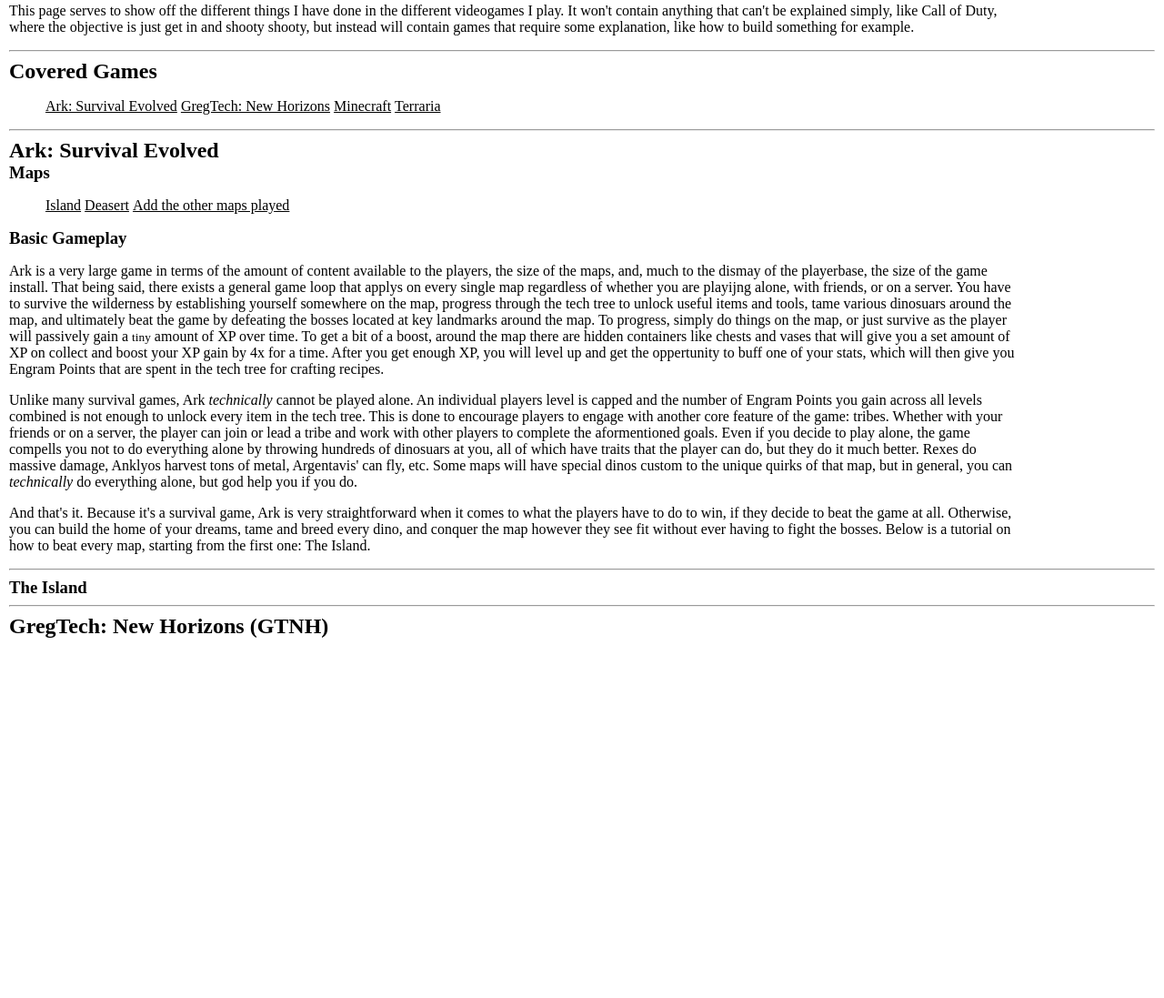
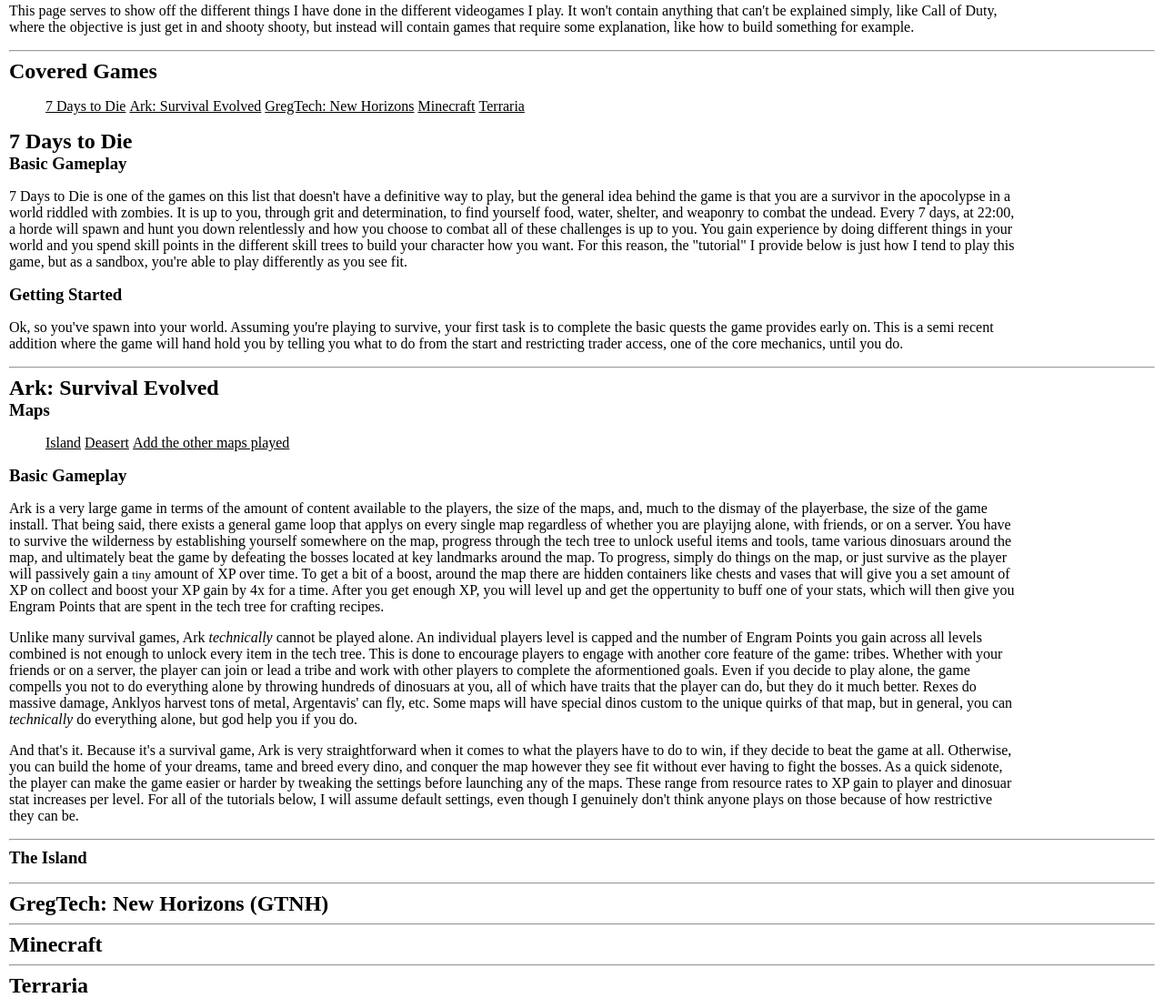
Before and after one commit to Taks396/taks396.github.io, a plain HTML site: page HTML Files/Gaming Projects.html in a window 1280 px wide. Shown: the part 158-1255 px from the top of the page at 91% size. Before the commit the page ends 860 px from the top, so only its background shows below. Drawn offline with Linux system fonts and the light colour scheme.

Commit message:
Added rest of the game headers and a 7dtd description - Gaming Projects.html

```diff
--- a/HTML Files/Gaming Projects.html
+++ b/HTML Files/Gaming Projects.html
@@ -23,11 +23,19 @@
 
       <h2>Covered Games</h2>
       <ul id="menu">
+		<li><a href="#7dtd">7 Days to Die</a></li>
         <li><a href="#ark">Ark: Survival Evolved</a></li>
         <li><a href="#greg">GregTech: New Horizons</a></li>
         <li><a href="#minecraft">Minecraft</a></li>
         <li><a href="#terraria">Terraria</a></li>
       </ul>
+
+			<h2 id="7dtd">7 Days to Die</h2>
+			<h3>Basic Gameplay</h3>
+			<p>7 Days to Die is one of the games on this list that doesn't have a <span title="At least it's not supposed to, though updates ever since A21 have essentially forced players to play a specific way...">definitive way to play</span>, but the general idea behind the game is that you are a survivor in the apocolypse in a world riddled with zombies. It is up to you, through grit and determination, to find yourself food, water, shelter, and weaponry to combat the undead. Every 7 days, at 22:00, a horde will spawn and hunt you down relentlessly and how you choose to combat all of these challenges is up to you. You gain experience by doing different things in your world and you spend skill points in the different skill trees to build your character how you want. For this reason, the "tutorial" I provide below is just how I tend to play this game, but as a sandbox, you're able to play differently as you see fit.</p>
+
+			<h3>Getting Started</h3>
+			<p>Ok, so you've spawn into your world. Assuming you're playing to survive, your first task is to complete the basic quests the game provides early on. This is a semi recent addition where the game will hand hold you by telling you what to do from the start and restricting trader access, one of the core mechanics, until you do.</p>
 
 			<hr>
 
@@ -44,15 +52,24 @@
 
 			<p>Unlike many survival games, Ark <i>technically</i> cannot be played alone. An individual players level is capped and the number of Engram Points you gain across all levels combined is not enough to unlock every item in the tech tree. This is done to encourage players to engage with another core feature of the game: tribes. Whether with your friends or on a server, the player can join or lead a tribe and work with other players to complete the aformentioned goals. Even if you decide to play alone, the game compells you not to do everything alone by throwing hundreds of dinosuars at you, all of which have traits that the player can do, but they do it much better. Rexes do massive damage, Anklyos harvest tons of metal, Argentavis' can <span title="Yes the player technically can't fly but they get access to jetpacks and parachutes so this comparison counts.">fly</span>, etc. Some maps will have special dinos custom to the unique quirks of that map, but in general, you can <i>technically</i> do everything alone, but god help you if you do.</p>
 
-			<p>And that's it. Because it's a survival game, Ark is very straightforward when it comes to what the players have to do to win, if they decide to beat the game at all. Otherwise, you can build the home of your dreams, tame and breed every dino, and conquer the map however they see fit without ever having to fight the bosses. Below is a tutorial on how to beat every map, starting from the first one: The Island.</p>
+			<p>And that's it. Because it's a survival game, Ark is very straightforward when it comes to what the players have to do to win, if they decide to beat the game at all. Otherwise, you can build the home of your dreams, tame and breed every dino, and conquer the map however they see fit without ever having to fight the bosses. As a quick sidenote, the player can make the game easier or harder by tweaking the settings before launching any of the maps. These range from resource rates to XP gain to player and dinosuar stat increases per level. For all of the tutorials below, I will assume default settings, even though I genuinely don't think anyone plays on those because of how restrictive they can be.</p>
 
 			<hr>
 
 			<h3 id="island">The Island</h3>
+			<p></p>
 
 			<hr>
 
 			<h2 id="greg">GregTech: New Horizons (GTNH)</h2>
+
+			<hr>
+
+			<h2 id="Minecraft">Minecraft</h2>
+
+			<hr>
+
+			<h2>Terraria</h2>
     </div>
   </body>
 
```
